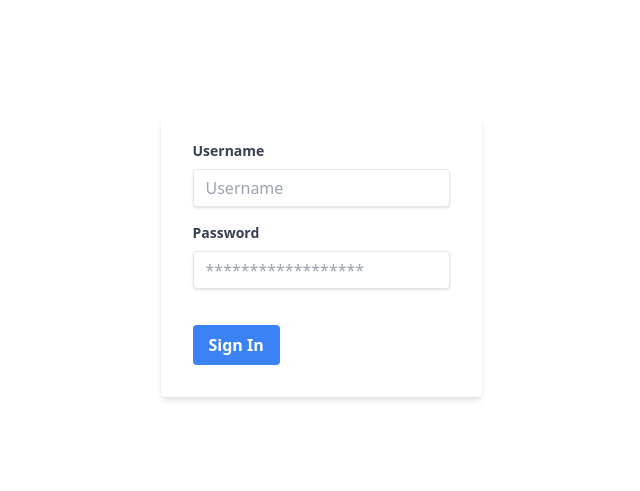
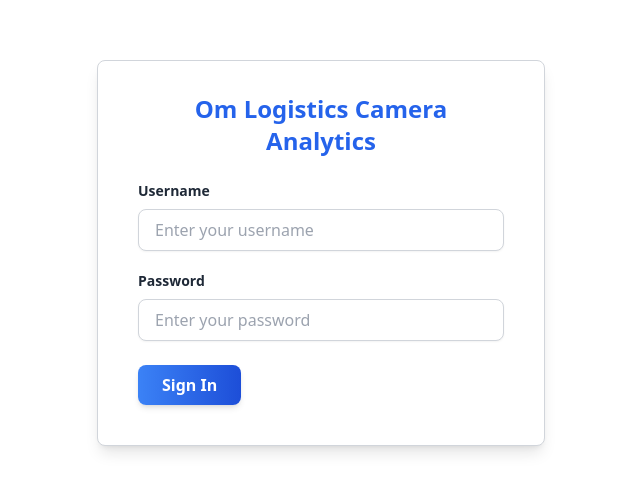
Before and after one commit to anuragom/Vehical_Tracking, a React (Vite) app: page /liveEvent in a window 1280 px wide. Shown: the part 135-626 px from the top of the page, without its empty margins (319-959 px from the left). Built offline with nearby package versions, Linux system fonts and the light colour scheme.

Commit message:
live events

```diff
--- a/src/componets/LiveEvents.jsx
+++ b/src/componets/LiveEvents.jsx
@@ -323,42 +323,46 @@
     return (
       <div className="flex flex-col items-center justify-center h-screen">
         <ToastContainer />
-        <form onSubmit={handleLogin} className="bg-white shadow-md rounded px-8 pt-6 pb-8 mb-4">
-          <div className="mb-4">
-            <label className="block text-gray-700 text-sm font-bold mb-2" htmlFor="username">
+
+
+<form onSubmit={handleLogin} className="bg-white shadow-lg rounded-lg px-10 pt-8 pb-10 mb-6 max-w-md mx-auto border border-gray-300">
+  <h2 className="text-2xl font-bold text-center text-blue-600 mb-6">Om Logistics Camera Analytics</h2>
+  <div className="mb-5">
+    <label className="block text-gray-800 text-sm font-semibold mb-2" htmlFor="username">
       Username
     </label>
     <input
-              className="shadow appearance-none border rounded w-full py-2 px-3 text-gray-700 leading-tight focus:outline-none focus:shadow-outline"
+      className="shadow-sm border border-gray-300 rounded-lg w-full py-2 px-4 text-gray-700 focus:outline-none focus:ring-2 focus:ring-blue-500"
       id="username"
       type="text"
-              placeholder="Username"
+      placeholder="Enter your username"
       value={username}
       onChange={(e) => setUsername(e.target.value)}
     />
   </div>
   <div className="mb-6">
-            <label className="block text-gray-700 text-sm font-bold mb-2" htmlFor="password">
+    <label className="block text-gray-800 text-sm font-semibold mb-2" htmlFor="password">
       Password
     </label>
     <input
-              className="shadow appearance-none border rounded w-full py-2 px-3 text-gray-700 mb-3 leading-tight focus:outline-none focus:shadow-outline"
+      className="shadow-sm border border-gray-300 rounded-lg w-full py-2 px-4 text-gray-700 focus:outline-none focus:ring-2 focus:ring-blue-500"
       id="password"
       type="password"
-              placeholder="******************"
+      placeholder="Enter your password"
       value={password}
       onChange={(e) => setPassword(e.target.value)}
     />
   </div>
   <div className="flex items-center justify-between">
     <button
-              className="bg-blue-500 hover:bg-blue-700 text-white font-bold py-2 px-4 rounded focus:outline-none focus:shadow-outline"
+      className="bg-gradient-to-r from-blue-500 to-blue-700 hover:from-blue-600 hover:to-blue-800 text-white font-bold py-2 px-6 rounded-lg shadow-md focus:outline-none focus:ring-2 focus:ring-blue-400"
       type="submit"
     >
       Sign In
     </button>
   </div>
 </form>
+
       </div>
     );
   }
```
Lines whose indentation alone changed are shown as unchanged.
